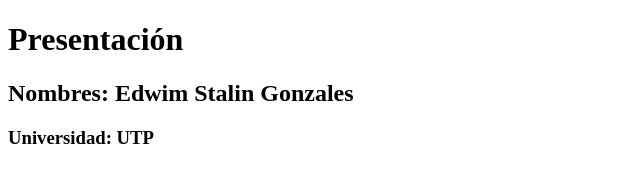
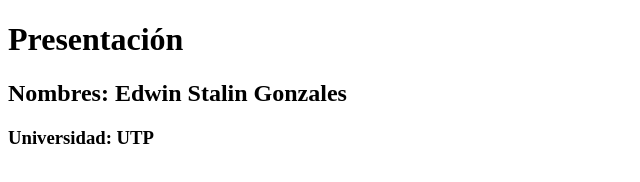
Before and after one commit to saltinzzz/s14-5, a plain HTML site: page index.html in a window 1280 px wide. Shown: the full height of the page, 0-640 px from the left. Drawn offline with Linux system fonts and the light colour scheme.

Commit message:
index.html

```diff
--- a/index.html
+++ b/index.html
@@ -7,7 +7,7 @@
 </head>
 <body>
     <h1>Presentación</h1>
-    <h2>Nombres: Edwim Stalin Gonzales</h2>
+    <h2>Nombres: Edwin Stalin Gonzales</h2>
     <h3>Universidad: UTP</h3>
 </body>
 </html>
```
